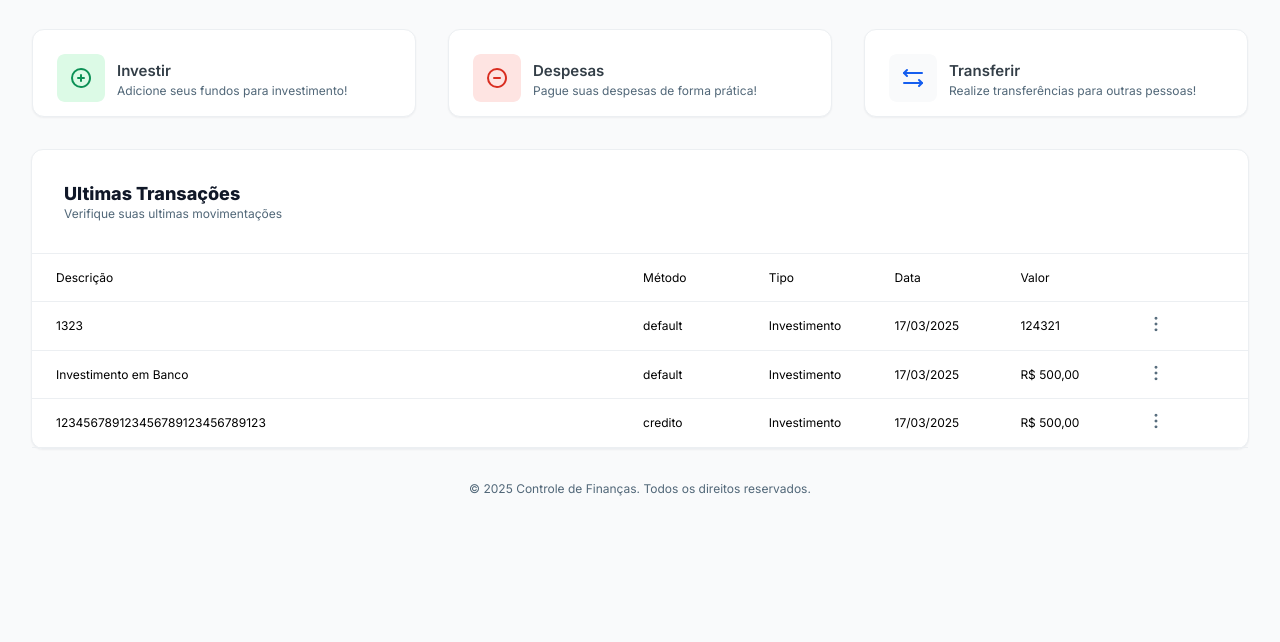
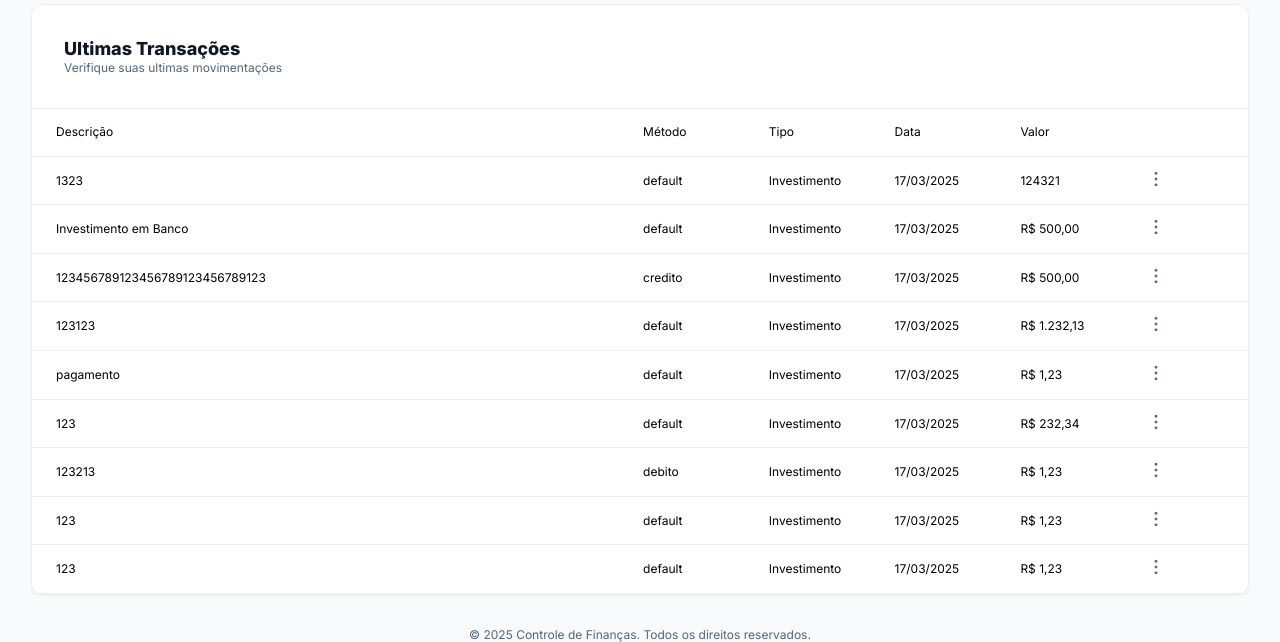
Before and after one commit to Leandroooh/financeDash, a website with bundled scripts: page index.html in a window 1280 px wide. Shown: the part 213-855 px from the top of the page. Before the commit the page ends 800 px from the top, so only its background shows below. Built offline with nearby package versions, Linux system fonts and the light colour scheme; data requests are answered from the project's data file.

Commit message:
Remove default

```diff
--- a/db.json
+++ b/db.json
@@ -23,6 +23,54 @@
       "method": "credito",
       "type": "Investimento",
       "description": "123456789123456789123456789123"
+    },
+    {
+      "id": 5,
+      "date": "17/03/2025",
+      "amount": "R$ 1.232,13",
+      "method": "default",
+      "type": "Investimento",
+      "description": "123123"
+    },
+    {
+      "id": 6,
+      "date": "17/03/2025",
+      "amount": "R$ 1,23",
+      "method": "default",
+      "type": "Investimento",
+      "description": "pagamento"
+    },
+    {
+      "id": 7,
+      "date": "17/03/2025",
+      "amount": "R$ 232,34",
+      "method": "default",
+      "type": "Investimento",
+      "description": "123"
+    },
+    {
+      "id": 8,
+      "date": "17/03/2025",
+      "amount": "R$ 1,23",
+      "method": "debito",
+      "type": "Investimento",
+      "description": "123213"
+    },
+    {
+      "id": 9,
+      "date": "17/03/2025",
+      "amount": "R$ 1,23",
+      "method": "default",
+      "type": "Investimento",
+      "description": "123"
+    },
+    {
+      "id": 10,
+      "date": "17/03/2025",
+      "amount": "R$ 1,23",
+      "method": "default",
+      "type": "Investimento",
+      "description": "123"
     }
   ]
 }
--- a/formatter.js
+++ b/formatter.js
@@ -1,5 +1,5 @@
 const inputAmount = document.querySelector(".amount");
-const inputDescription = document.querySelector(".description");
+const inputmethod = document.querySelector(".method");
 
 // Evento para formatar o valor enquanto o usuário digita
 inputAmount.addEventListener("input", () => {
@@ -20,3 +20,12 @@ inputAmount.addEventListener("input", () => {
 	// Atualiza o input com o prefixo "R$"
 	inputAmount.value = value.length > 0 ? `R$ ${value}` : "";
 });
+
+inputmethod.addEventListener("change", (ev) => {
+	if (inputmethod.value === "default") {
+		// Impede qualquer ação de envio ou processamento aqui
+		ev.preventDefault(); // Embora o preventDefault geralmente seja para eventos como submit, ele pode ser usado de forma mais geral, como uma forma de cancelar qualquer ação padrão.
+		alert("Por favor, selecione um método de pagamento válido.");
+		inputmethod.value = "Pix";
+	}
+});
--- a/index.html
+++ b/index.html
@@ -112,7 +112,6 @@
                             <option value="pix">Pix</option>
                             <option value="debito">Cartão de Débito</option>
                             <option value="credito">Cartão de Crédito</option>
-                            <option value="default" selected>Selecione</option>
                         </select>
                     </div>
 
@@ -171,7 +170,6 @@
                             <option value="Pix">Pix</option>
                             <option value="Cartão de Débito">Cartão de Débito</option>
                             <option value="Cartão de Crédito">Cartão de Crédito</option>
-                            <option value="default" selected>Selecione</option>
                         </select>
                     </div>
 
@@ -229,7 +227,6 @@
                             <option value="pix">Pix</option>
                             <option value="debito">Cartão de Débito</option>
                             <option value="credito">Cartão de Crédito</option>
-                            <option value="default" selected>Selecione</option>
                         </select>
                     </div>
 
--- a/index.js
+++ b/index.js
@@ -66,7 +66,6 @@ const renderHistory = async () => {
 	const historyData = await response.json();
 
 	for (const item of historyData) createHistory(item);
-	console.log("chegou");
 };
 
 const submitPost = async () => {
```
